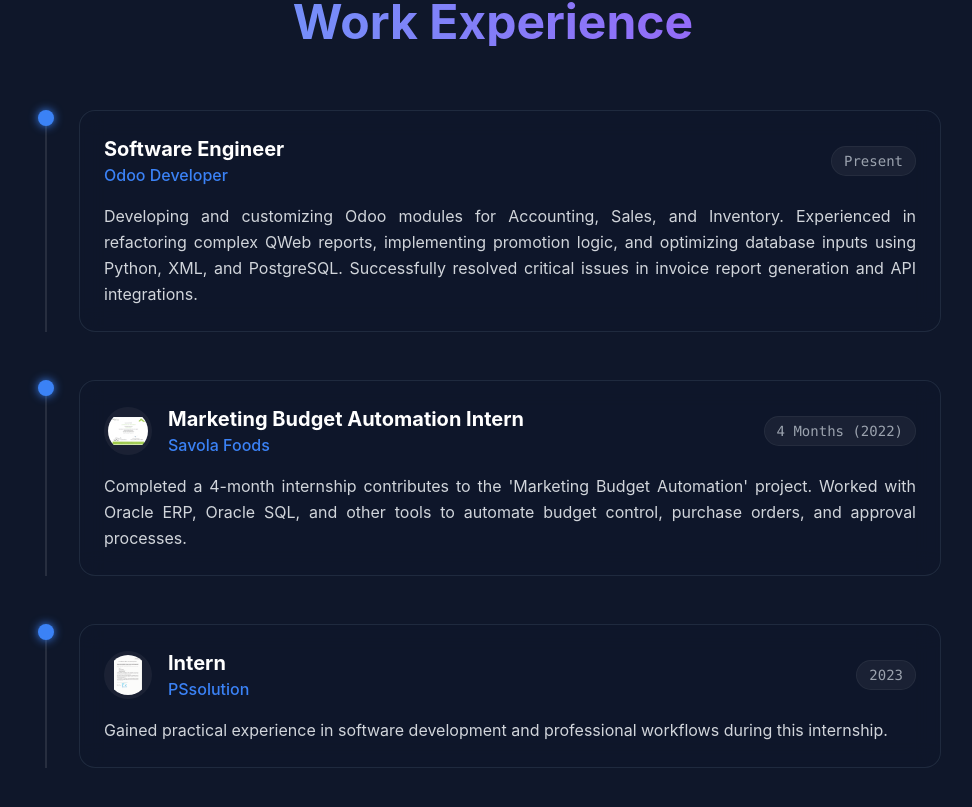
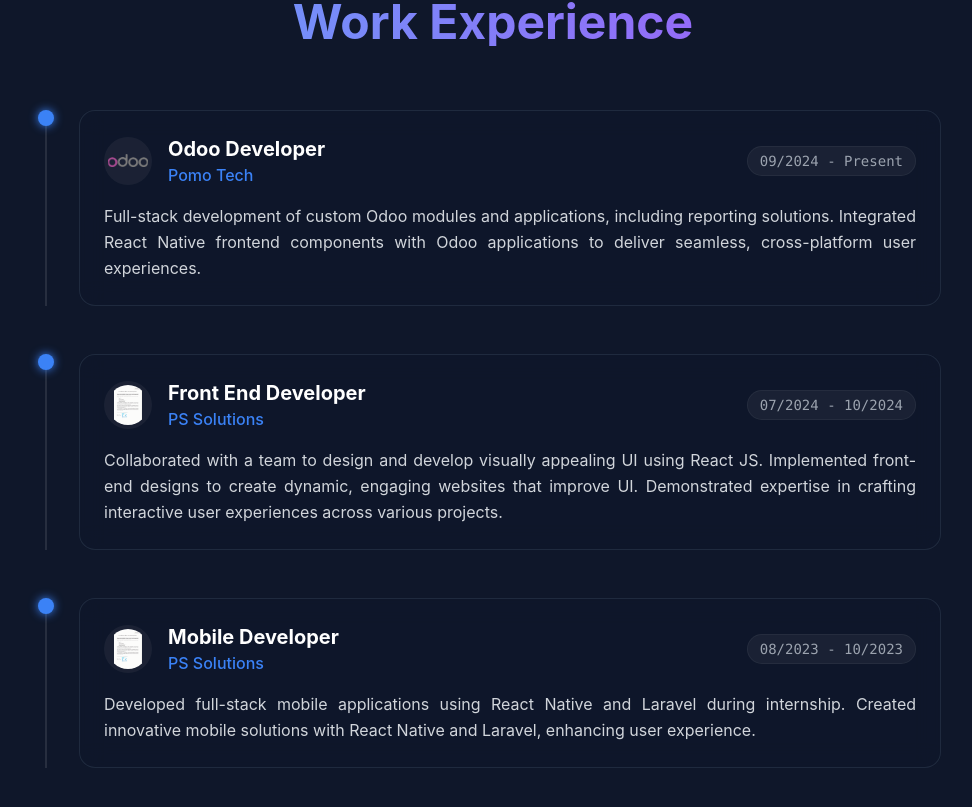
Before and after one commit to Kareem2003/kareem, a React (Vite) app: page / in a window 1280 px wide. Shown: the part 1773-2580 px from the top of the page, without its empty margins (147-1119 px from the left). Built offline with nearby package versions, Linux system fonts and the light colour scheme.

Commit message:
more detailed experiance section

```diff
--- a/src/constants/content.js
+++ b/src/constants/content.js
@@ -66,27 +66,36 @@
 
 export const EXPERIENCES = [
   {
-    company: "Odoo Developer",
-    role: "Software Engineer",
-    duration: "Present",
+    company: "Pomo Tech",
+    role: "Odoo Developer",
+    duration: "09/2024 - Present",
     description:
-      "Developing and customizing Odoo modules for Accounting, Sales, and Inventory. Experienced in refactoring complex QWeb reports, implementing promotion logic, and optimizing database inputs using Python, XML, and PostgreSQL. Successfully resolved critical issues in invoice report generation and API integrations.",
-    logo: null, // You might want to add an Odoo logo asset later
+      "Full-stack development of custom Odoo modules and applications, including reporting solutions. Integrated React Native frontend components with Odoo applications to deliver seamless, cross-platform user experiences.",
+    logo: Odoo,
+  },
+  {
+    company: "PS Solutions",
+    role: "Front End Developer",
+    duration: "07/2024 - 10/2024",
+    description:
+      "Collaborated with a team to design and develop visually appealing UI using React JS. Implemented front-end designs to create dynamic, engaging websites that improve UI. Demonstrated expertise in crafting interactive user experiences across various projects.",
+    logo: PSsolutionCer,
+  },
+  {
+    company: "PS Solutions",
+    role: "Mobile Developer",
+    duration: "08/2023 - 10/2023",
+    description:
+      "Developed full-stack mobile applications using React Native and Laravel during internship. Created innovative mobile solutions with React Native and Laravel, enhancing user experience.",
+    logo: PSsolutionCer,
   },
   {
     company: "Savola Foods",
-    role: "Marketing Budget Automation Intern",
-    duration: "4 Months (2022)",
+    role: "IT Intern – Marketing and Budget Automation",
+    duration: "07/2022 - 09/2022",
     description:
-      "Completed a 4-month internship contributes to the 'Marketing Budget Automation' project. Worked with Oracle ERP, Oracle SQL, and other tools to automate budget control, purchase orders, and approval processes.",
-    logo: SavolaCer, // Using the cert image as logo for now
-  },
-  {
-    company: "PSsolution",
-    role: "Intern",
-    duration: "2023",
-    description: "Gained practical experience in software development and professional workflows during this internship.",
-    logo: PSsolutionCer,
+      "Gained practical experience in the IT department of a multinational company. Worked with Oracle systems to support data management and reporting processes. Collaborated with senior IT, finance, and Marketing teams to streamline workflow processes.",
+    logo: SavolaCer,
   },
 ];
 
```
